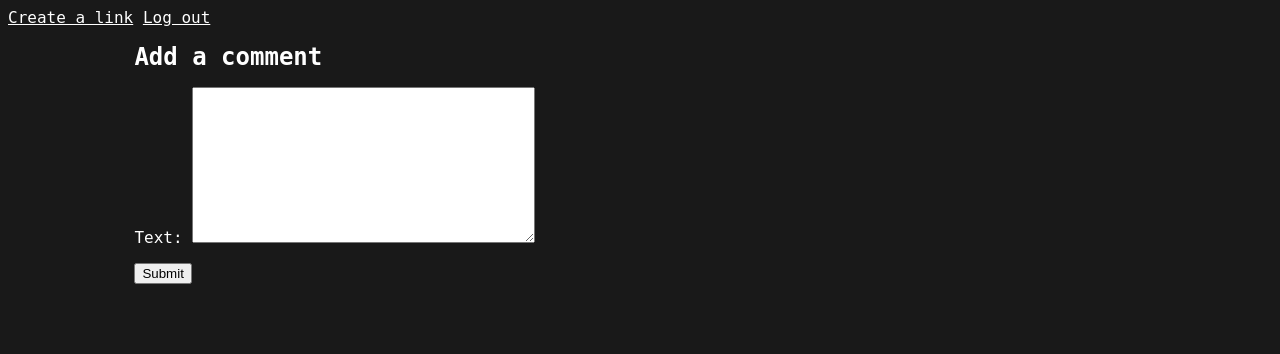
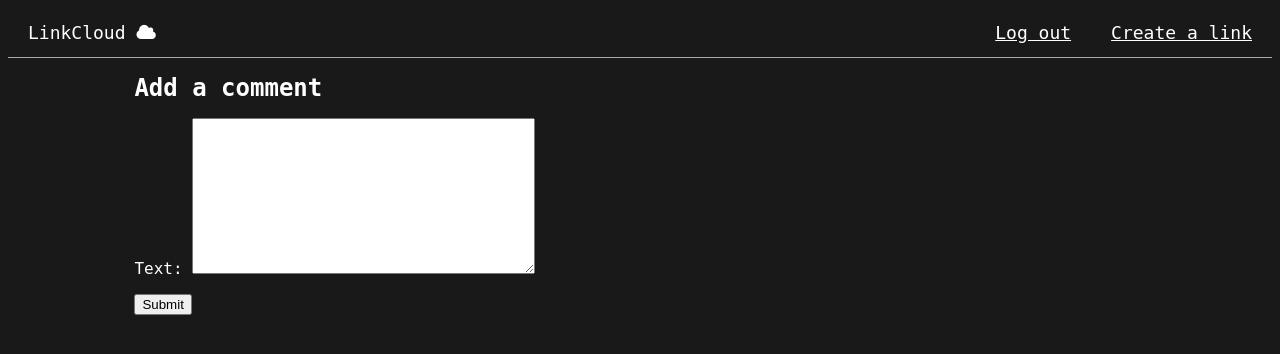
Before and after one commit to ashaikeus/LinkCloud, a Django app: page /links/1/comment/ in a window 1280 px wide. Shown: the top 354 px of the page. Run offline with Django 5.2, Linux system fonts and the light colour scheme; a user stored in the database is signed in; data comes from the database, SQL or seed files in the repository; parts of the project's set-up code (start-up, migrations or seed data) failed here and were passed over.

Commit message:
Added navbar, started working on CSS

```diff
--- a/links/static/css/styles.css
+++ b/links/static/css/styles.css
@@ -1,10 +1,10 @@
 :root {
-    --custom-color-1: #191919;  /* Background color */
-    --custom-color-2: white;  /* Main text color */
-    --custom-color-3: black;  /* Main container background color */
-    --custom-color-4: black;  /* Tag container background color */
-    --custom-color-5: red;  /* Tag link color */
-    --custom-font-1: monospace;  /* Main font */
+    --custom-color-1: #191919; /* Background color */
+    --custom-color-2: white; /* Main text color */
+    --custom-color-3: black; /* Main container background color */
+    --custom-color-4: black; /* Tag container background color */
+    --custom-color-5: red; /* Tag link color */
+    --custom-font-1: monospace; /* Main font */
     --custom-font-size: 16px;
     --background: var(--custom-color-1);
     --text-color: var(--custom-color-2);
@@ -32,6 +32,32 @@ a:link {
 
 a:visited {
     color: darkgrey;
+}
+
+.navbar {
+    padding: 14px 0;
+    border-bottom: 1px solid darkgrey;
+}
+
+.navbar > * {
+    font-size: 18px;
+    padding-left: 20px;
+    padding-right: 20px;
+}
+
+.navbar > *:not(:first-child) {
+    float: right;
+}
+
+.navbar > a:first-child {
+    color: var(--custom-color-2);
+    transition: color 0.25s ease;
+    text-decoration: none;
+}
+
+.navbar > a:first-child:hover {
+    color: var(--custom-color-5);
+    /*transition-delay: 1s;*/
 }
 
 .main-container {
--- a/links/templates/base.html
+++ b/links/templates/base.html
@@ -10,6 +10,7 @@
 </head>
 <body>
     <div class="navbar">
+        <a href="/">LinkCloud <i class="fa fa-cloud"></i></a>
         <a href="{% url 'links_new' %}">Create a link</a>
         {% if user.is_authenticated %}
             <a href="{% url 'custom_logout' %}">
```
